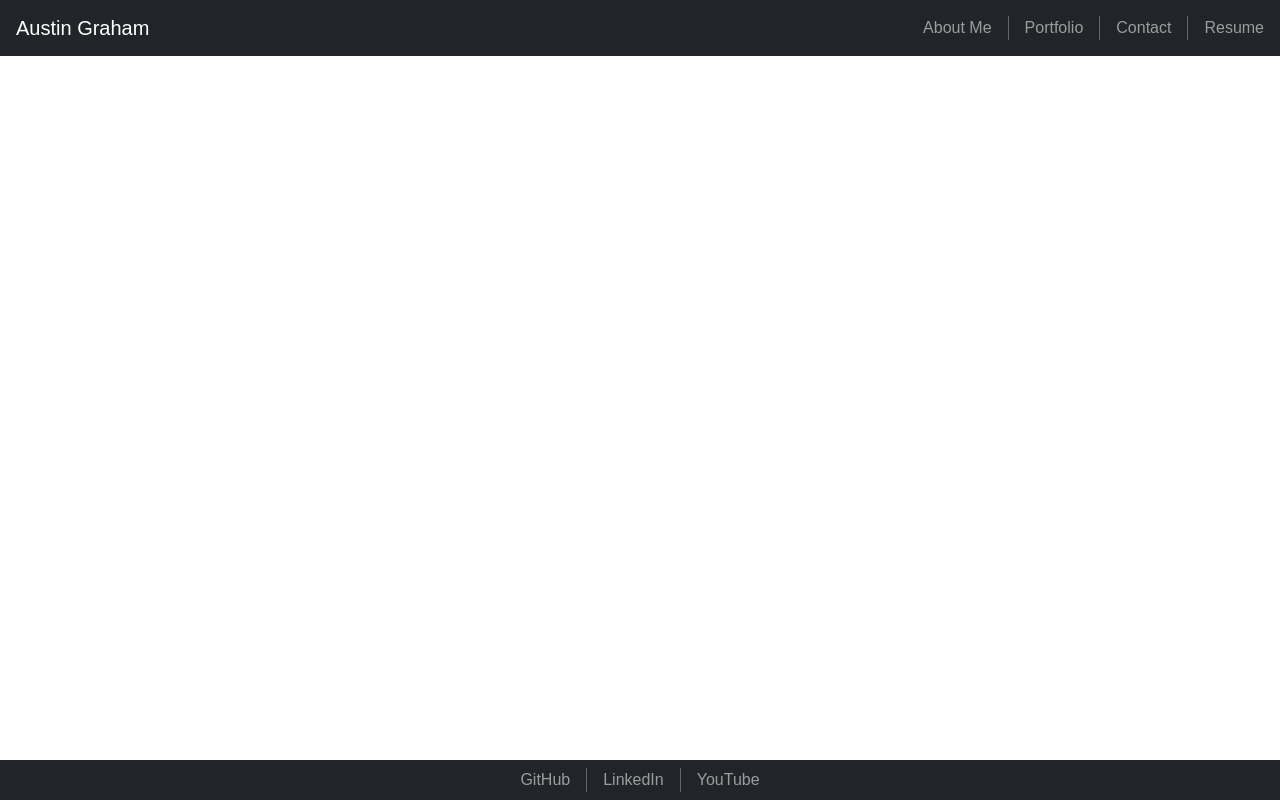
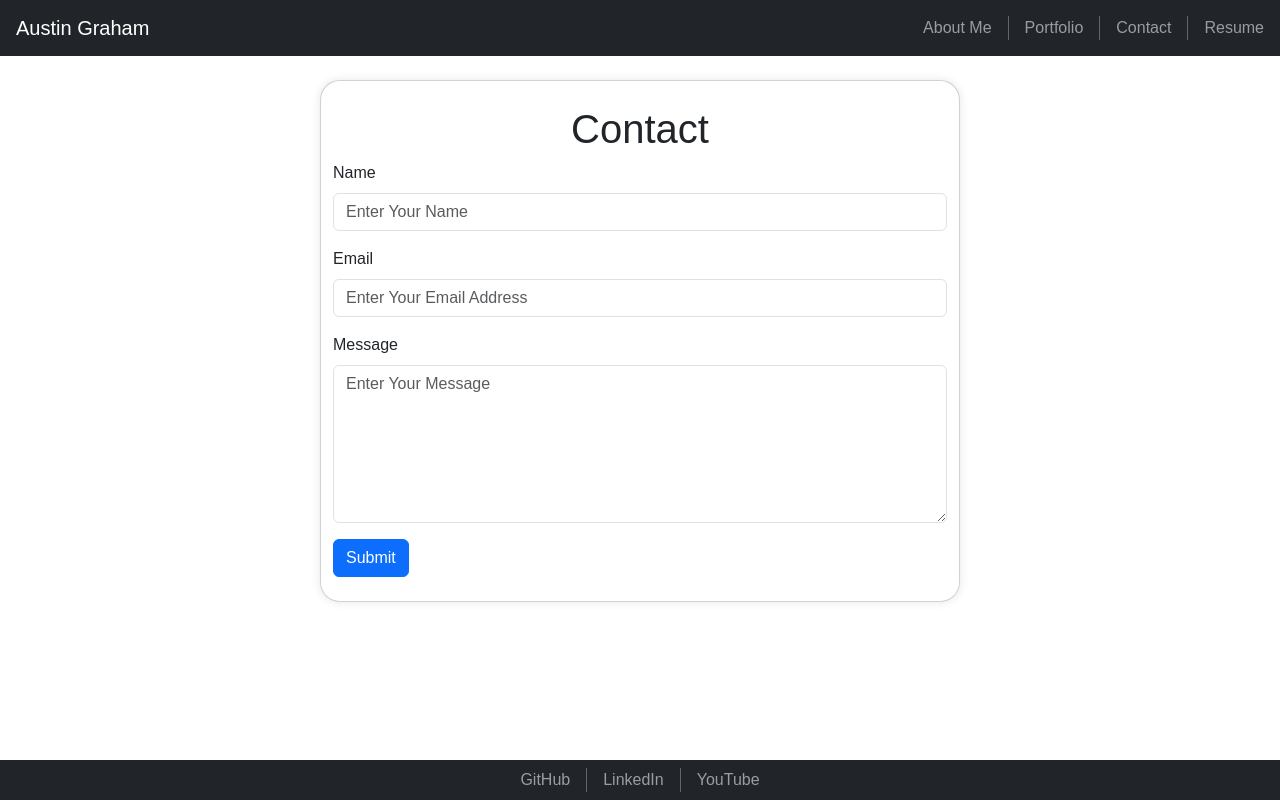
Before and after one commit to kyoriku/react-portfolio, a React (Vite) app: page /contact in a window 1280 px wide. Built offline with nearby package versions, Linux system fonts and the light colour scheme.

Commit message:
added Contact component with form validation

```diff
--- a/src/App.jsx
+++ b/src/App.jsx
@@ -2,7 +2,7 @@ import { BrowserRouter as Router, Routes, Route } from 'react-router-dom';
 import Header from './components/Header';
 import About from './components/About';
 import Portfolio from './components/Portfolio';
-// import Contact from './components/Contact';
+import Contact from './components/Contact';
 // import Resume from './components/Resume';
 import Footer from './components/Footer';
 import 'bootstrap/dist/css/bootstrap.min.css';
@@ -16,8 +16,8 @@ function App() {
         <Routes>
           <Route path="/" element={<About />} />
           <Route path="/portfolio" element={<Portfolio />} />
-          {/*<Route path="/contact" element={<Contact/>} />
-          <Route path="/resume" element={<Resume />} /> */}
+          <Route path="/contact" element={<Contact/>} />
+          {/*<<Route path="/resume" element={<Resume />} /> */}
         </Routes>
         <Footer />
       </Router>
--- /dev/null
+++ b/src/components/Contact.jsx
@@ -0,0 +1,119 @@
+import React, { useState } from 'react';
+
+const Contact = () => {
+  const [name, setName] = useState('');
+  const [email, setEmail] = useState('');
+  const [message, setMessage] = useState('');
+  const [nameError, setNameError] = useState('');
+  const [emailError, setEmailError] = useState('');
+  const [messageError, setMessageError] = useState('');
+  const [submitStatus, setSubmitStatus] = useState('');
+
+  const isValidEmail = (email) => {
+    return /^[^\s@]+@[^\s@]+\.[^\s@]+$/.test(email);
+  };
+
+  const handleNameChange = (e) => {
+    const newName = e.target.value;
+    setName(newName);
+    setNameError(!newName ? 'Name is required' : '');
+  };
+
+  const handleEmailChange = (e) => {
+    const newEmail = e.target.value;
+    setEmail(newEmail);
+    setEmailError(!newEmail ? 'Email is required' : '');
+
+  };
+
+  const handleInvalidEmail = () => {
+    setEmailError(!isValidEmail(email) ? 'Invalid email address' : '');
+  };
+
+  const handleMessageChange = (e) => {
+    const newMessage = e.target.value;
+    setMessage(newMessage);
+    setMessageError(!newMessage ? 'Message is required' : '');
+  };
+
+  const handleFormSubmit = (e) => {
+    e.preventDefault();
+
+    setNameError(!name ? 'Name is required' : '');
+    setEmailError(!email ? 'Email is required' : !isValidEmail(email) ? 'Invalid email address' : '');
+    setMessageError(!message ? 'Message is required' : '');
+
+    if (name && email && isValidEmail(email) && message) {
+      setSubmitStatus('Form submitted successfully!');
+      console.log('Form submitted with data:', { name, email, message });
+      setName('');
+      setEmail('');
+      setMessage('');
+      setNameError('');
+      setEmailError('');
+      setMessageError('');
+    }
+  };
+
+  return (
+    <div className="container my-4 py-4 col-md-6 card">
+      <h1 className="text-center">Contact</h1>
+      {submitStatus && <div className="alert alert-success">{submitStatus}</div>}
+      <form onSubmit={handleFormSubmit}>
+        <div className="mb-3">
+          <label htmlFor="name" className="form-label">
+            Name
+          </label>
+          <input
+            type="text"
+            className="form-control"
+            id="name"
+            placeholder="Enter Your Name"
+            value={name}
+            onChange={handleNameChange}
+            onBlur={handleNameChange}
+            aria-describedby="nameError"
+          />
+          {nameError && <div id="nameError" className="text-danger">{nameError}</div>}
+        </div>
+        <div className="mb-3">
+          <label htmlFor="email" className="form-label">
+            Email
+          </label>
+          <input
+            type="email"
+            className="form-control"
+            id="email"
+            placeholder="Enter Your Email Address"
+            value={email}
+            onChange={handleEmailChange}
+            onBlur={handleInvalidEmail}
+            aria-describedby="emailError"
+          />
+          {emailError && <div id="emailError" className="text-danger">{emailError}</div>}
+        </div>
+        <div className="mb-3">
+          <label htmlFor="message" className="form-label">
+            Message
+          </label>
+          <textarea
+            className="form-control"
+            id="message"
+            placeholder="Enter Your Message"
+            rows="6"
+            value={message}
+            onChange={handleMessageChange}
+            onBlur={handleMessageChange}
+            aria-describedby="messageError"
+          ></textarea>
+          {messageError && <div id="messageError" className="text-danger">{messageError}</div>}
+        </div>
+        <button type="submit" className="btn btn-primary" onSubmit={handleFormSubmit}>
+          Submit
+        </button>
+      </form>
+    </div>
+  );
+};
+
+export default Contact;
```
